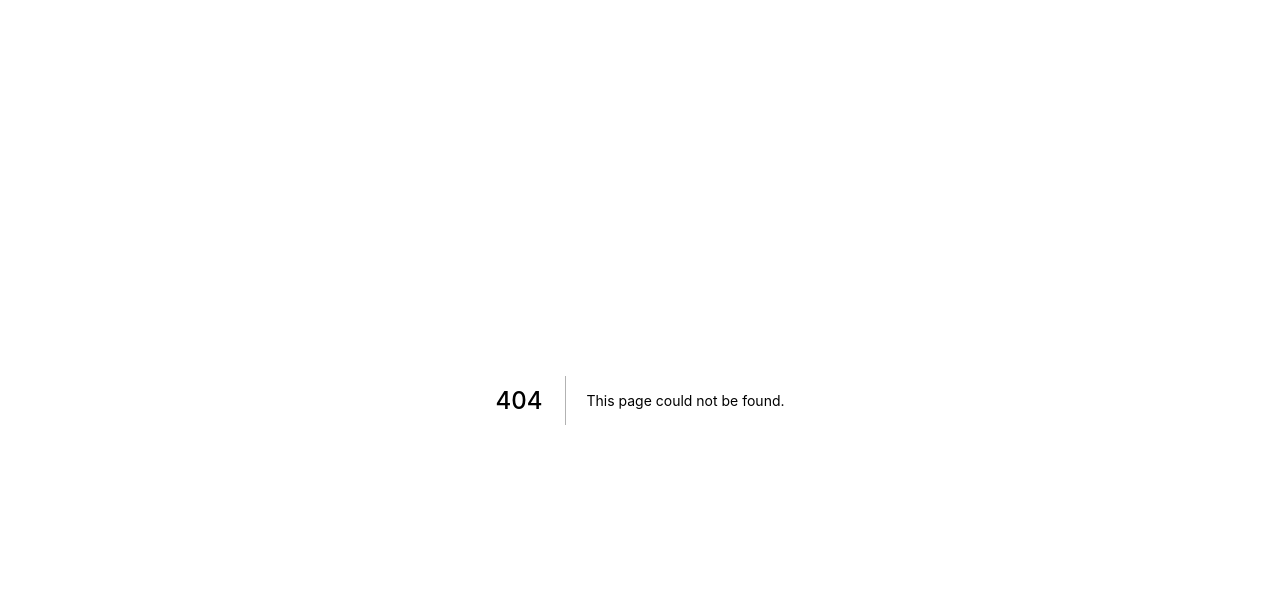
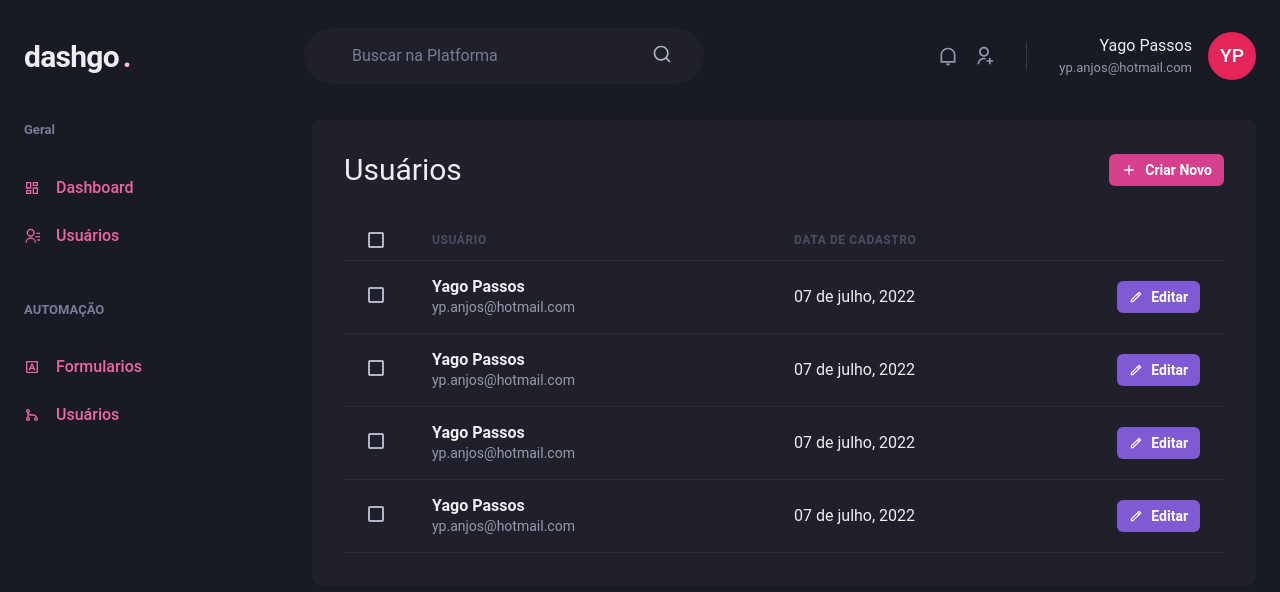
Before and after one commit to YagoPassos/Ignite-DashGo, a Next.js app in the folder dashgo/: page /users in a window 1280 px wide. Before the commit this address had no page. Shown: the top 592 px of the page. Built offline with nearby package versions, Linux system fonts and the light colour scheme.

Commit message:
Users Page Added

```diff
--- /dev/null
+++ b/dashgo/src/pages/users/index.tsx
@@ -0,0 +1,111 @@
+import { Box, Button, Checkbox, Flex, Heading, Icon, Table, Tbody, Td, Text, Th, Thead, Tr } from "@chakra-ui/react";
+import { RiAddLine, RiPencilLine } from "react-icons/ri";
+import Header from "../../components/Header";
+import { Sidebar } from "../../components/Sidebar";
+
+export default function UserList() {
+    return (
+        <Box>
+            <Header />
+            <Flex w='100%' my='6' maxWidth={1480} mx='auto' px='6'>
+                <Sidebar />
+
+                <Box flex='1' borderRadius={8} bg='gray.800' p='8'>
+                    <Flex mb='8' justify='space-between' align='center'>
+                        <Heading size='lg' fontWeight='normal' >
+                            Usuários
+                        </Heading>
+
+                        <Button as='a' size='sm' fontSize='sm' colorScheme='pink' leftIcon={<Icon as={RiAddLine} fontSize='16' />} >
+                            Criar Novo
+                        </Button>
+                    </Flex>
+
+                    <Table colorScheme='whiteAlpha'>
+                        <Thead>
+                            <Tr>
+                                <Th px='6' color='gray.300' width='8'>
+                                    <Checkbox colorScheme='pink' />
+                                </Th>
+                                <Th>Usuário</Th>
+                                <Th>Data de cadastro</Th>
+                                <Th width='8'></Th>
+                            </Tr>
+                        </Thead>
+                        <Tbody>
+                            <Tr>
+                                <Td px='6'>
+                                    <Checkbox colorScheme='pink' />
+                                </Td>
+                                <Td>
+                                    <Box>
+                                        <Text fontWeight='bold'>Yago Passos</Text>
+                                        <Text fontSize='sm' color='gray.300'>yp.anjos@hotmail.com</Text>
+                                    </Box>
+                                </Td>
+                                <Td>07 de julho, 2022</Td>
+                                <Td>
+                                    <Button as='a' size='sm' fontSize='sm' colorScheme='purple' leftIcon={<Icon as={RiPencilLine} />} >
+                                        Editar
+                                    </Button>
+                                </Td>
+                            </Tr>
+                            <Tr>
+                                <Td px='6'>
+                                    <Checkbox colorScheme='pink' />
+                                </Td>
+                                <Td>
+                                    <Box>
+                                        <Text fontWeight='bold'>Yago Passos</Text>
+                                        <Text fontSize='sm' color='gray.300'>yp.anjos@hotmail.com</Text>
+                                    </Box>
+                                </Td>
+                                <Td>07 de julho, 2022</Td>
+                                <Td>
+                                    <Button as='a' size='sm' fontSize='sm' colorScheme='purple' leftIcon={<Icon as={RiPencilLine} />} >
+                                        Editar
+                                    </Button>
+                                </Td>
+                            </Tr>
+                            <Tr>
+                                <Td px='6'>
+                                    <Checkbox colorScheme='pink' />
+                                </Td>
+                                <Td>
+                                    <Box>
+                                        <Text fontWeight='bold'>Yago Passos</Text>
+                                        <Text fontSize='sm' color='gray.300'>yp.anjos@hotmail.com</Text>
+                                    </Box>
+                                </Td>
+                                <Td>07 de julho, 2022</Td>
+                                <Td>
+                                    <Button as='a' size='sm' fontSize='sm' colorScheme='purple' leftIcon={<Icon as={RiPencilLine} />} >
+                                        Editar
+                                    </Button>
+                                </Td>
+                            </Tr>
+                            <Tr>
+                                <Td px='6'>
+                                    <Checkbox colorScheme='pink' />
+                                </Td>
+                                <Td>
+                                    <Box>
+                                        <Text fontWeight='bold'>Yago Passos</Text>
+                                        <Text fontSize='sm' color='gray.300'>yp.anjos@hotmail.com</Text>
+                                    </Box>
+                                </Td>
+                                <Td>07 de julho, 2022</Td>
+                                <Td>
+                                    <Button as='a' size='sm' fontSize='sm' colorScheme='purple' leftIcon={<Icon as={RiPencilLine} />} >
+                                        Editar
+                                    </Button>
+                                </Td>
+                            </Tr>
+                        </Tbody>
+
+                    </Table>
+                </Box>
+            </Flex>
+        </Box>
+    )
+}
```
Also changed, not shown: dashgo/src/components/pagination.tsx (added, +11 -0 lines).
